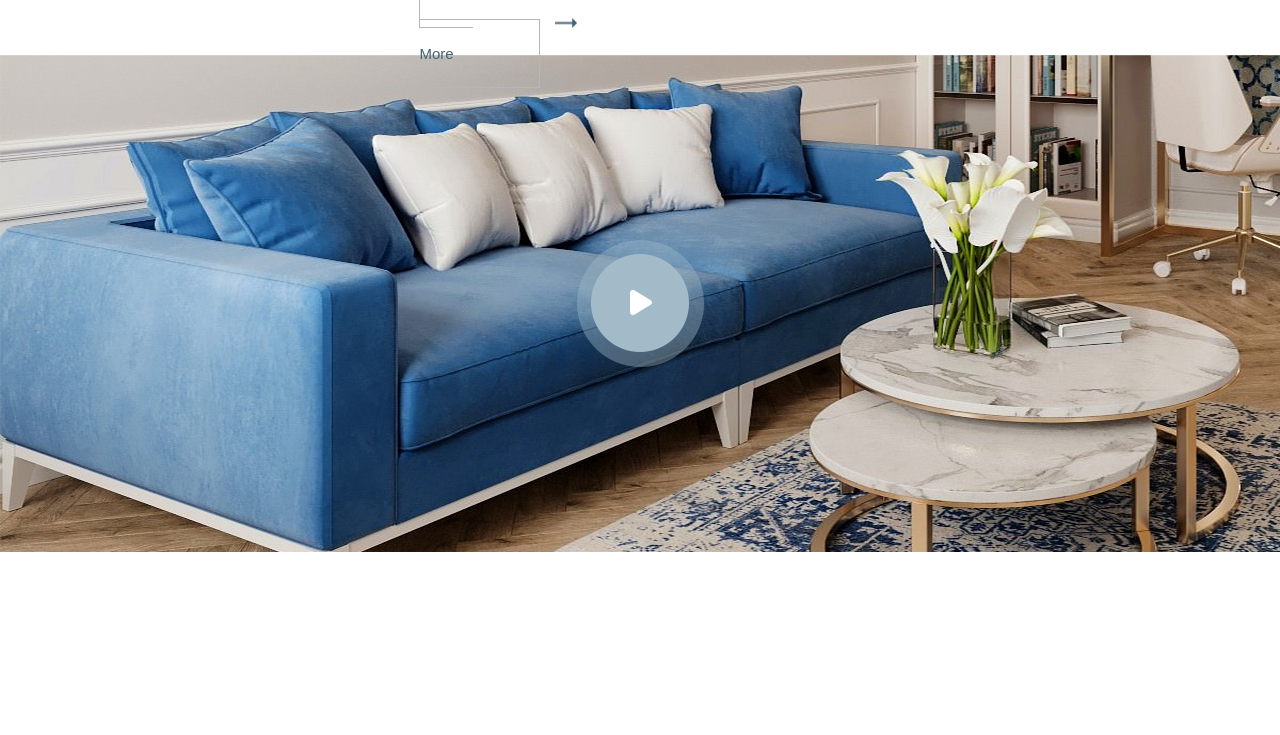
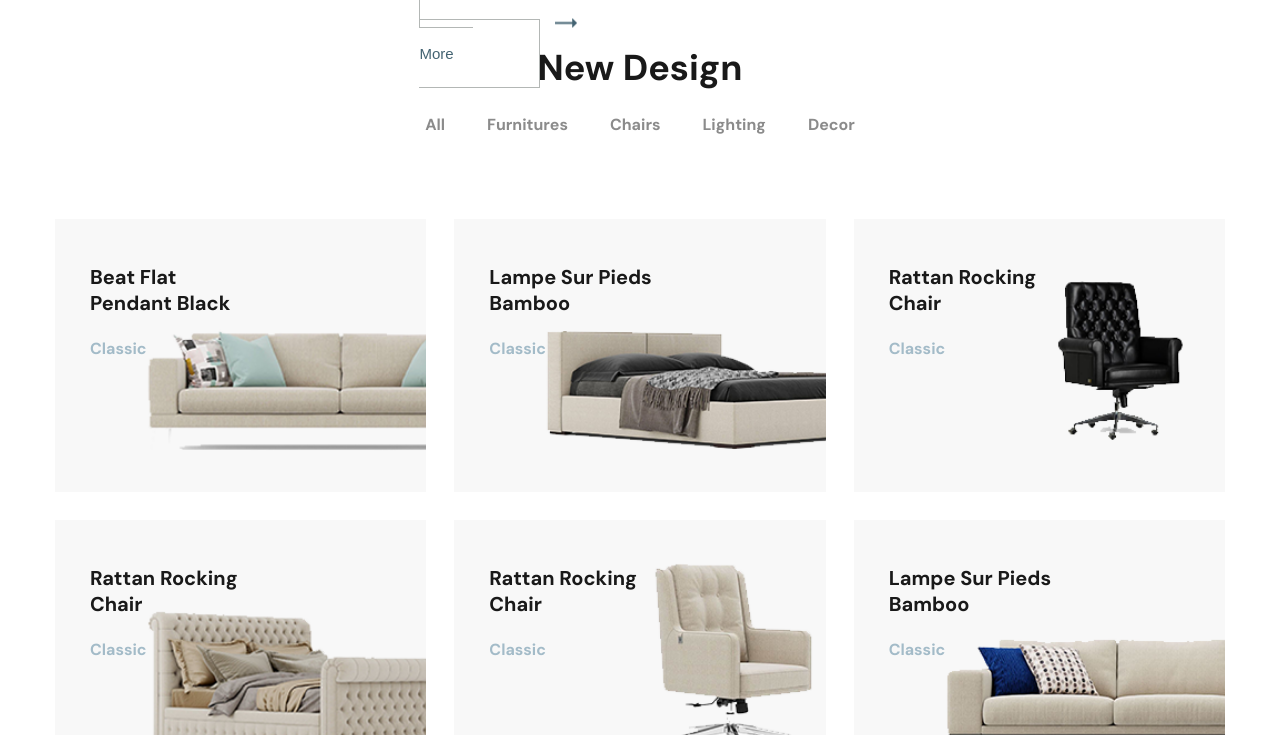
Before and after one commit to OlSerkes/glee, a website: page app/index.html in a window 1280 px wide. Shown: the part 2950-3685 px from the top of the page. Drawn offline with nearby package versions, Linux system fonts and the light colour scheme; files that its build step writes are made by us from their sources; files whose address does not match are found by name.

Commit message:
Added design section

```diff
--- a/app/index.html
+++ b/app/index.html
@@ -544,13 +544,84 @@
             </div>
           </div>
         </div>
-        <div class="categories-video">
+      </section>
+      <section class="design">
+        <div class="container">
+          <div class="design__inner">
+            <h2 class="title">New Design</h2>
+            <div class="filter__btns">
+              <button class="filter__btn">All</button>
+              <button class="filter__btn">Furnitures</button>
+              <button class="filter__btn">Chairs</button>
+              <button class="filter__btn">Lighting</button>
+              <button class="filter__btn">Decor</button>
+            </div>
+            <div class="design__items">
               <div
-            class="categories-video__popup"
+                class="design__item"
+                style="
+                  background-image: url('images/content/design/design01.png');
+                "
+              >
+                <h4 class="design__item-title">Beat Flat Pendant Black</h4>
+                <p class="design__item-subtitle">Classic</p>
+              </div>
+              <div
+                class="design__item"
+                style="
+                  background-image: url('images/content/design/design02.png');
+                "
+              >
+                <h4 class="design__item-title">Lampe Sur Pieds Bamboo</h4>
+                <p class="design__item-subtitle">Classic</p>
+              </div>
+              <div
+                class="design__item"
+                style="
+                  background-image: url('images/content/design/design03.png');
+                "
+              >
+                <h4 class="design__item-title">Rattan Rocking Chair</h4>
+                <p class="design__item-subtitle">Classic</p>
+              </div>
+              <div
+                class="design__item"
+                style="
+                  background-image: url('images/content/design/design04.png');
+                "
+              >
+                <h4 class="design__item-title">Rattan Rocking Chair</h4>
+                <p class="design__item-subtitle">Classic</p>
+              </div>
+              <div
+                class="design__item"
+                style="
+                  background-image: url('images/content/design/design05.png');
+                "
+              >
+                <h4 class="design__item-title">Rattan Rocking Chair</h4>
+                <p class="design__item-subtitle">Classic</p>
+              </div>
+              <div
+                class="design__item"
+                style="
+                  background-image: url('images/content/design/design06.png');
+                "
+              >
+                <h4 class="design__item-title">Lampe Sur Pieds Bamboo</h4>
+                <p class="design__item-subtitle">Classic</p>
+              </div>
+            </div>
+          </div>
+        </div>
+      </section>
+      <div class="promo-video">
+        <div
+          class="promo-video__popup"
           style="background-image: url(images/decor/video-bg.png)"
         >
           <a
-              class="categories-video__play"
+            class="promo-video__play"
             data-fancybox
             data-type="video"
             href="https://youtu.be/Ou7OQmMSd2A?si=3TG01jdJjIWC80F1"
@@ -559,7 +630,6 @@
           /></a>
         </div>
       </div>
-      </section>
     </main>
     <footer class="footer">
       <div class="container">
--- a/app/scss/style.scss
+++ b/app/scss/style.scss
@@ -472,7 +472,38 @@ footer{
     }
 }
 
-.categories-video{
+.design{
+    &__inner{
+        padding-bottom: 120px;
+    }
+    &__items{
+        display: grid;
+        grid-template-columns: repeat(3, 1fr);
+        gap: 28px;
+    }
+    &__item{
+        background-repeat: no-repeat;
+        background-size: cover;
+        background-position: center center;
+        padding-top: 45px;
+        padding-left: 35px;
+        @extend %dmsans-700;
+    }
+    &__item-title{
+        color: #191919;
+        font-size: 20px;
+        margin-bottom: 20px;
+        max-width: 170px;
+        width: 100%;
+    }
+    &__item-subtitle{
+        color: $icon-bg-user-menu;
+        margin-bottom: 130px;
+    }
+
+}
+
+.promo-video{
     background-size: cover;
     background-repeat: no-repeat;
     background-position: top center;
```
Also changed, not shown: app/images/content/design/design01.png (added), app/images/content/design/design02.png (added), app/images/content/design/design03.png (added), app/images/content/design/design04.png (added), app/images/content/design/design05.png (added), app/images/content/design/design06.png (added). Lines whose indentation alone changed are shown as unchanged.
